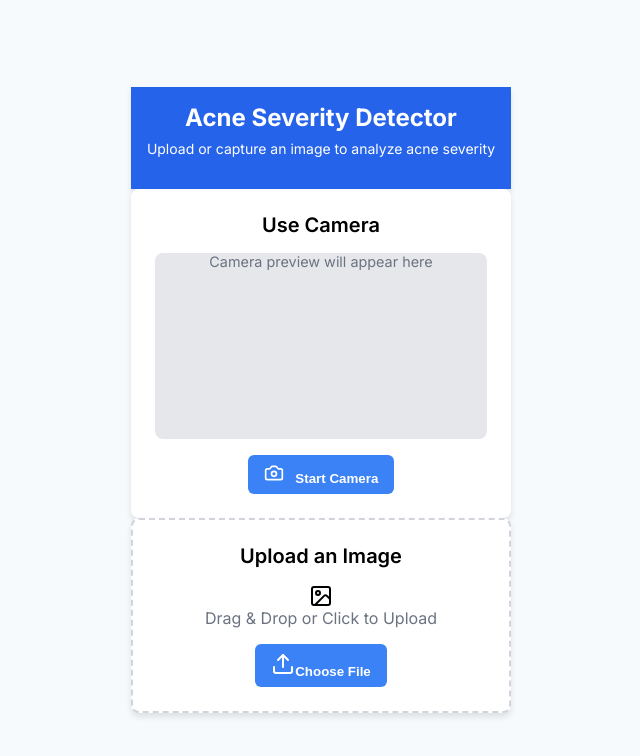
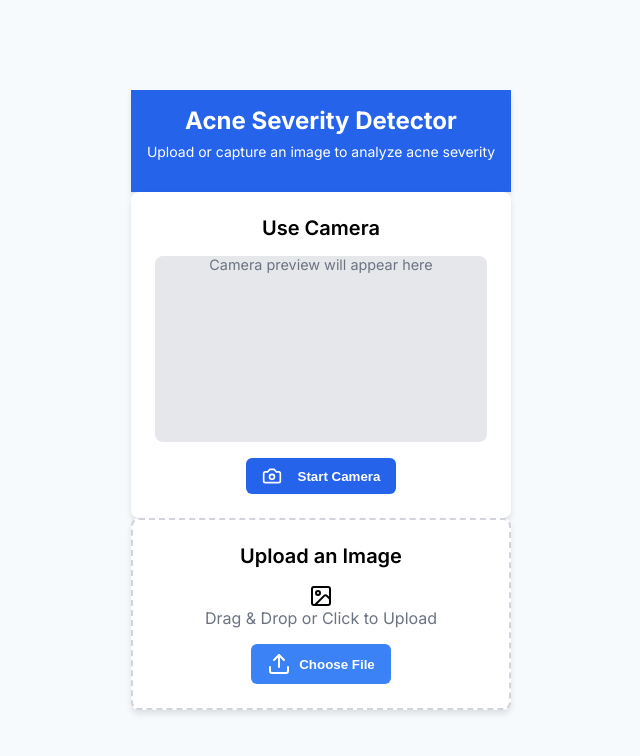
Before and after one commit to IntelliJens14/acne-frontend, a React (Vite) app: page / in a window 1280 px wide. Shown: the top 756 px of the page, without its empty margins (319-959 px from the left). Built offline with nearby package versions, Linux system fonts and the light colour scheme.

Commit message:
Update Button.jsx

```diff
--- a/src/components/Button.jsx
+++ b/src/components/Button.jsx
@@ -1,32 +1,78 @@
 import styled from "styled-components";
+import PropTypes from "prop-types";
 
-// Styled Component for Button
+// 🎨 Styled Button Component
 const StyledButton = styled.button`
   padding: 0.5rem 1rem;
-  background-color: #3b82f6;
+  background-color: ${({ bgColor }) => bgColor || "#3b82f6"};
   color: white;
   font-weight: bold;
   border-radius: 0.375rem;
   border: none;
   cursor: pointer;
-  transition: background-color 0.2s ease-in-out;
+  transition: background-color 0.2s ease-in-out, transform 0.1s ease-in-out;
+  display: inline-flex;
+  align-items: center;
+  justify-content: center;
+  gap: 0.5rem;
+  width: ${({ fullWidth }) => (fullWidth ? "100%" : "auto")};
 
   &:hover {
-    background-color: #1d4ed8;
+    background-color: ${({ hoverColor }) => hoverColor || "#1d4ed8"};
   }
 
   &:active {
-    background-color: #1e40af;
+    background-color: ${({ activeColor }) => activeColor || "#1e40af"};
+    transform: scale(0.98);
   }
 
   &:focus {
     outline: none;
-    box-shadow: 0 0 0 2px rgba(59, 130, 246, 0.5);
+    box-shadow: 0 0 0 3px rgba(59, 130, 246, 0.5);
+  }
+
+  &:disabled {
+    background-color: #9ca3af;
+    cursor: not-allowed;
+    opacity: 0.6;
   }
 `;
 
-const Button = ({ children, onClick }) => {
-  return <StyledButton onClick={onClick}>{children}</StyledButton>;
+const Button = ({ children, onClick, bgColor, hoverColor, activeColor, fullWidth, disabled }) => {
+  return (
+    <StyledButton
+      onClick={onClick}
+      bgColor={bgColor}
+      hoverColor={hoverColor}
+      activeColor={activeColor}
+      fullWidth={fullWidth}
+      disabled={disabled}
+      aria-label="Button"
+    >
+      {children}
+    </StyledButton>
+  );
+};
+
+// ✅ Define PropTypes for better type safety
+Button.propTypes = {
+  children: PropTypes.node.isRequired,
+  onClick: PropTypes.func,
+  bgColor: PropTypes.string,
+  hoverColor: PropTypes.string,
+  activeColor: PropTypes.string,
+  fullWidth: PropTypes.bool,
+  disabled: PropTypes.bool,
+};
+
+// ✅ Default Props (Optional)
+Button.defaultProps = {
+  onClick: () => {},
+  bgColor: "#3b82f6",
+  hoverColor: "#1d4ed8",
+  activeColor: "#1e40af",
+  fullWidth: false,
+  disabled: false,
 };
 
 export default Button;
```
